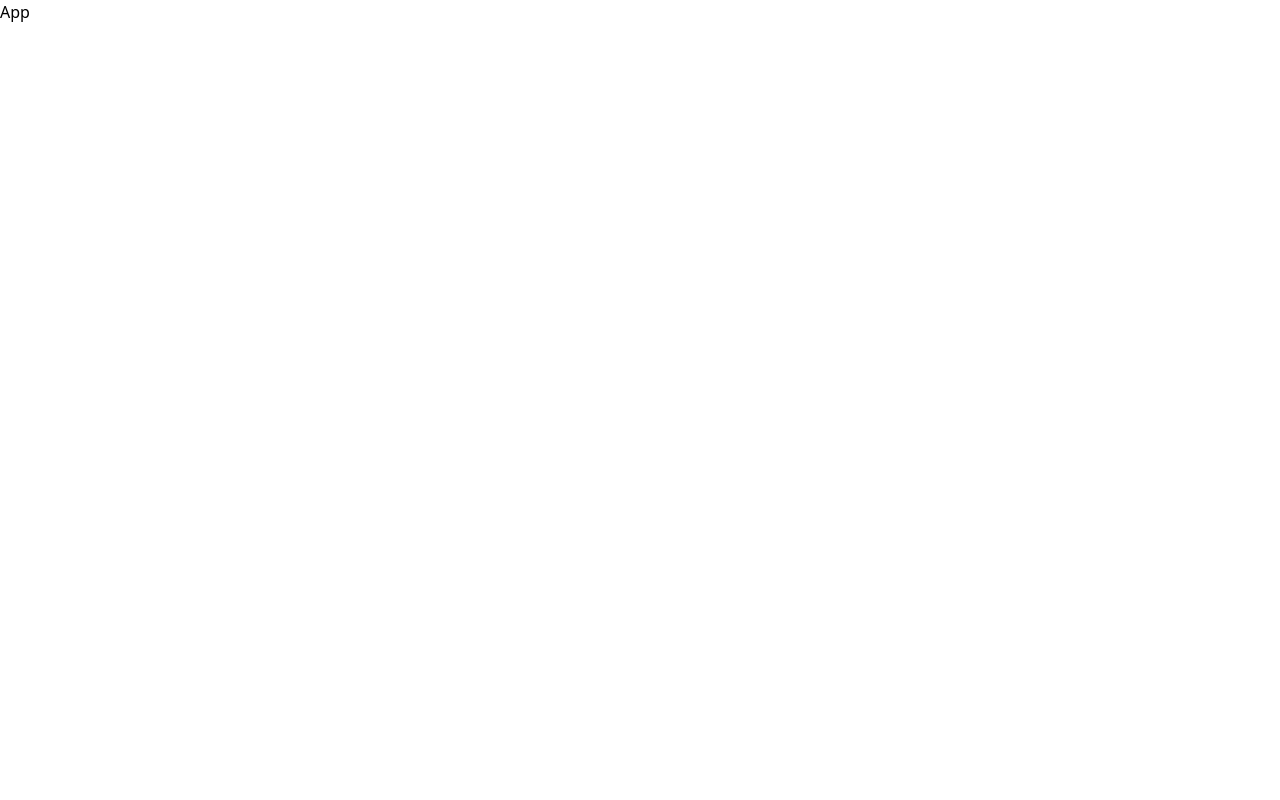
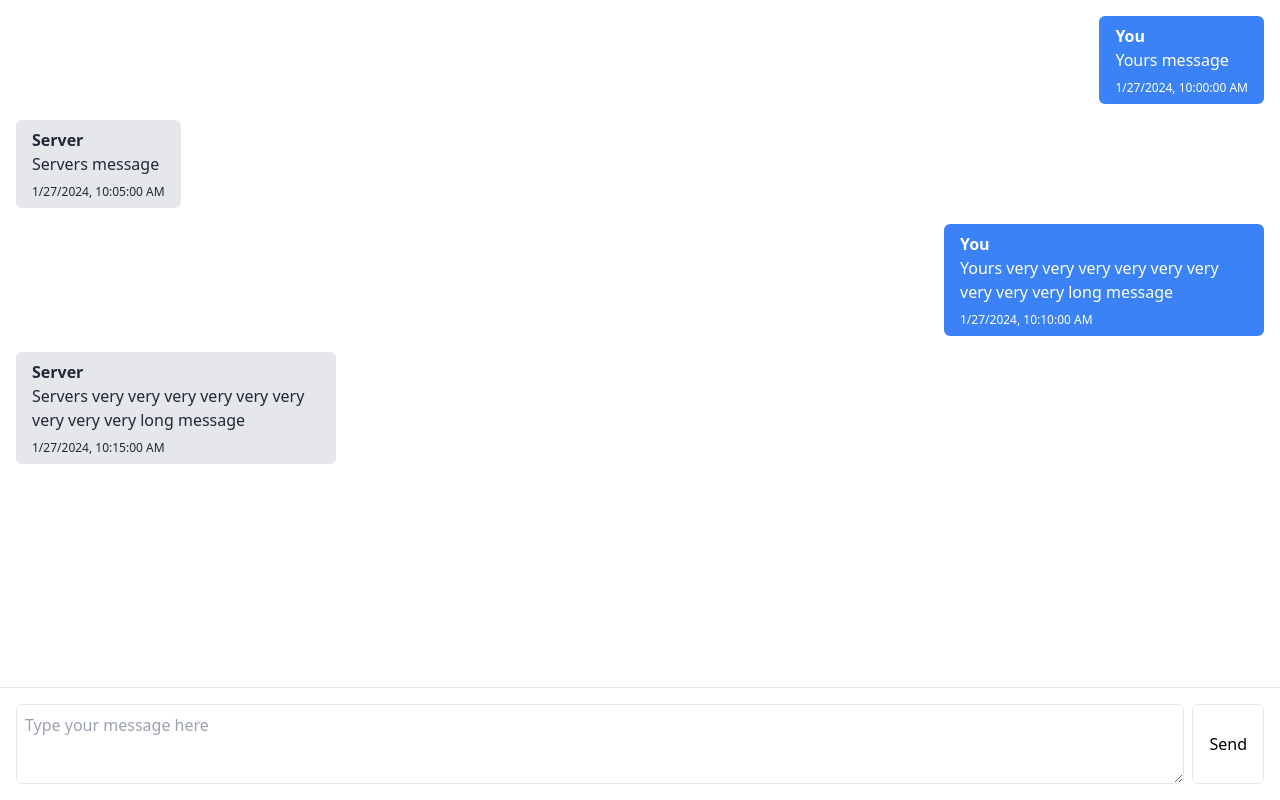
Before and after one commit to kot-shrodingera/heyallie-me-test-task, a React (Vite) app: page / in a window 1280 px wide. Built offline with nearby package versions, Linux system fonts and the light colour scheme.

Commit message:
app: added Chat and ChatMessage components

```diff
--- a/src/App.tsx
+++ b/src/App.tsx
@@ -1,5 +1,11 @@
+import Chat from './components/Chat'
+
 function App() {
-  return <div>App</div>
+  return (
+    <div className="flex min-h-screen flex-col">
+      <Chat className="grow" />
+    </div>
+  )
 }
 
 export default App
--- /dev/null
+++ b/src/components/Chat.tsx
@@ -0,0 +1,50 @@
+import { useState } from 'react'
+import { cn } from '../lib/utils'
+import ChatMessage, { type ChatMessageProps } from './ChatMessage'
+import Button from './ui/Button'
+import TextArea from './ui/TextArea'
+
+type ChatProps = {
+  className: string
+}
+
+function Chat({ className }: ChatProps) {
+  const [messages] = useState<ChatMessageProps[]>([
+    {
+      sender: 'You',
+      text: 'Yours message',
+      datetime: new Date('January 27, 2024, 10:00 AM'),
+    },
+    {
+      sender: 'Server',
+      text: 'Servers message',
+      datetime: new Date('January 27, 2024, 10:05 AM'),
+    },
+    {
+      sender: 'You',
+      text: 'Yours very very very very very very very very very long message',
+      datetime: new Date('January 27, 2024, 10:10 AM'),
+    },
+    {
+      sender: 'Server',
+      text: 'Servers very very very very very very very very very long message',
+      datetime: new Date('January 27, 2024, 10:15 AM'),
+    },
+  ])
+
+  return (
+    <div className={cn([className, 'flex h-full flex-col'])}>
+      <div className="flex flex-1 flex-col gap-4 overflow-y-auto p-4">
+        {messages.map((message, index) => (
+          <ChatMessage key={index} {...message} />
+        ))}
+      </div>
+      <div className="flex gap-2 border-t p-4">
+        <TextArea className="flex-1" placeholder="Type your message here" />
+        <Button>Send</Button>
+      </div>
+    </div>
+  )
+}
+
+export default Chat
--- /dev/null
+++ b/src/components/ChatMessage.tsx
@@ -0,0 +1,26 @@
+import { cn } from '../lib/utils'
+
+export type ChatMessageProps = {
+  sender: string
+  text: string
+  datetime: Date
+}
+
+function ChatMessage({ sender, text, datetime }: ChatMessageProps) {
+  return (
+    <div
+      className={cn([
+        'flex max-w-xs flex-col rounded-md px-4 py-2',
+        sender === 'You'
+          ? 'self-end bg-blue-500 text-white'
+          : 'self-start bg-gray-200 text-gray-800',
+      ])}
+    >
+      <div className="font-bold">{sender}</div>
+      <div>{text}</div>
+      <div className="mt-2 text-xs">{datetime.toLocaleString()}</div>
+    </div>
+  )
+}
+
+export default ChatMessage
```
